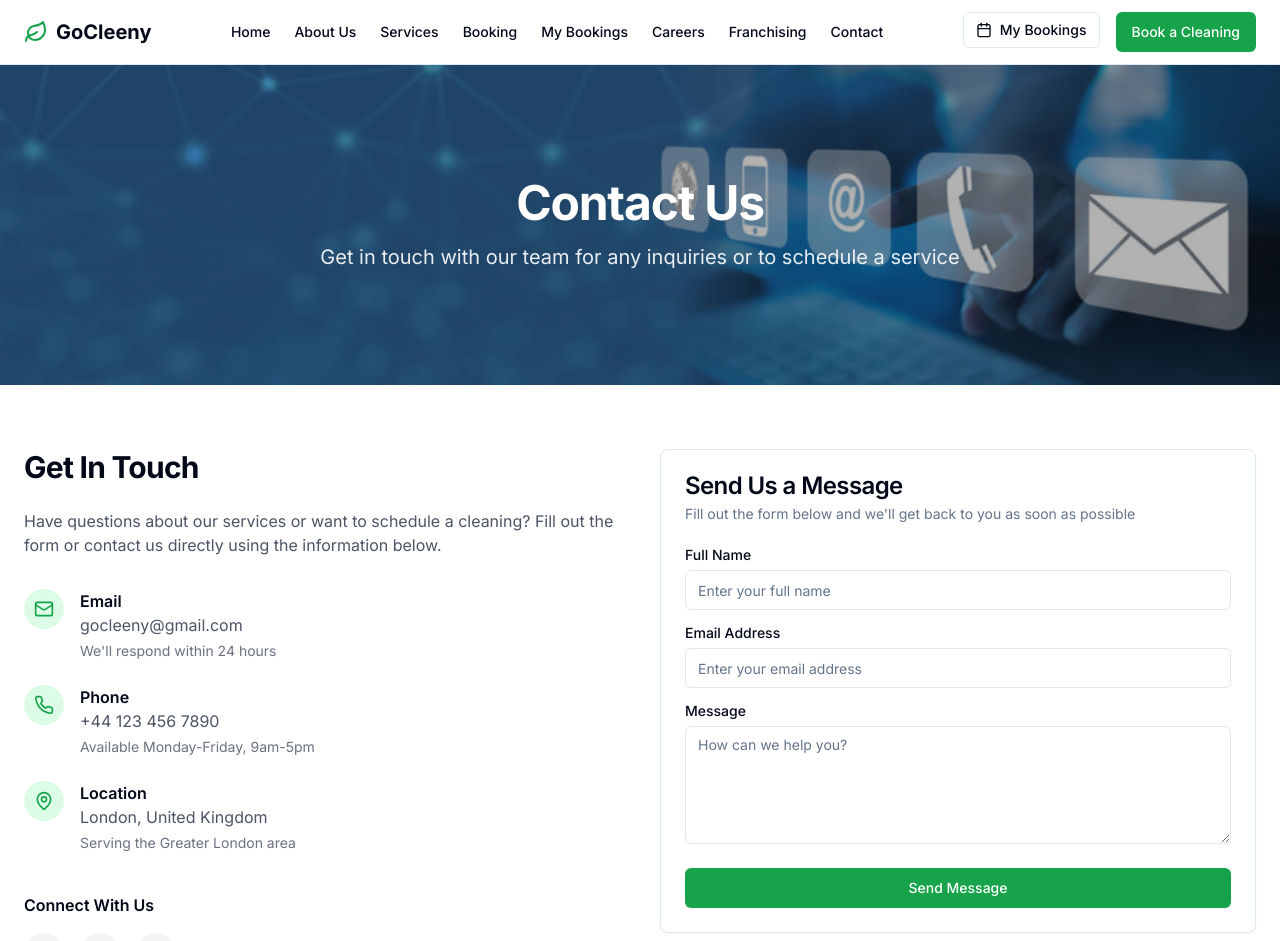
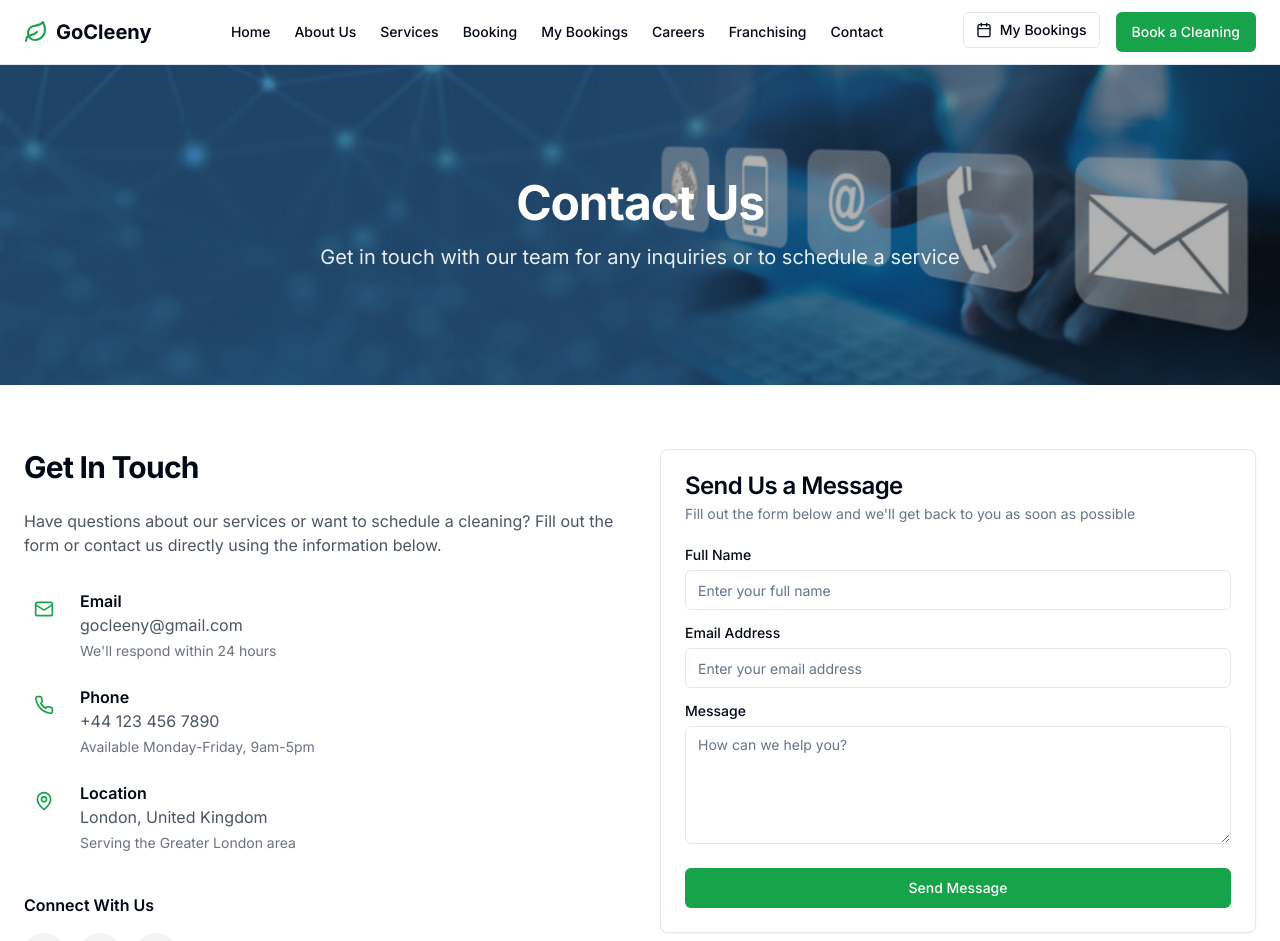
Before and after one commit to Bibekksah/gocleeny, a Next.js app: page /contact in a window 1280 px wide. Shown: the top 941 px of the page. Built offline with nearby package versions, Linux system fonts and the light colour scheme.

Commit message:
Update page.tsx
change a color in contact portal

Signed-off-by: Bibek kumar sah <154666461+Bibekksah@users.noreply.github.com>

```diff
--- a/app/contact/page.tsx
+++ b/app/contact/page.tsx
@@ -119,7 +119,7 @@ export default function ContactPage() {
 
               <div className="space-y-6">
                 <div className="flex items-start gap-4">
-                  <div className="h-10 w-10 rounded-full bg-green-100 flex items-center justify-center flex-shrink-0">
+                  <div className="h-10 w-10 rounded-full bg-navy blue-100 flex items-center justify-center flex-shrink-0">
                     <Mail className="h-5 w-5 text-green-600" />
                   </div>
                   <div>
@@ -130,7 +130,7 @@ export default function ContactPage() {
                 </div>
 
                 <div className="flex items-start gap-4">
-                  <div className="h-10 w-10 rounded-full bg-green-100 flex items-center justify-center flex-shrink-0">
+                  <div className="h-10 w-10 rounded-full bg-navy blue-100 flex items-center justify-center flex-shrink-0">
                     <Phone className="h-5 w-5 text-green-600" />
                   </div>
                   <div>
@@ -141,7 +141,7 @@ export default function ContactPage() {
                 </div>
 
                 <div className="flex items-start gap-4">
-                  <div className="h-10 w-10 rounded-full bg-green-100 flex items-center justify-center flex-shrink-0">
+                  <div className="h-10 w-10 rounded-full bg-navy blue-100 flex items-center justify-center flex-shrink-0">
                     <MapPin className="h-5 w-5 text-green-600" />
                   </div>
                   <div>
@@ -226,7 +226,7 @@ export default function ContactPage() {
               {isSuccess ? (
                 <Card>
                   <CardHeader>
-                    <div className="mx-auto mb-4 h-12 w-12 bg-green-100 rounded-full flex items-center justify-center">
+                    <div className="mx-auto mb-4 h-12 w-12 bg-navy blue-100 rounded-full flex items-center justify-center">
                       <CheckCircle className="h-6 w-6 text-green-600" />
                     </div>
                     <CardTitle className="text-center text-2xl">Message Sent!</CardTitle>
@@ -302,7 +302,7 @@ export default function ContactPage() {
 
                       <Button
                         type="submit"
-                        className="w-full bg-green-600 hover:bg-green-700 text-white"
+                        className="w-full bg-green-600 hover:bg-navy blue-700 text-white"
                         disabled={isSubmitting}
                       >
                         {isSubmitting ? "Sending..." : "Send Message"}
```
